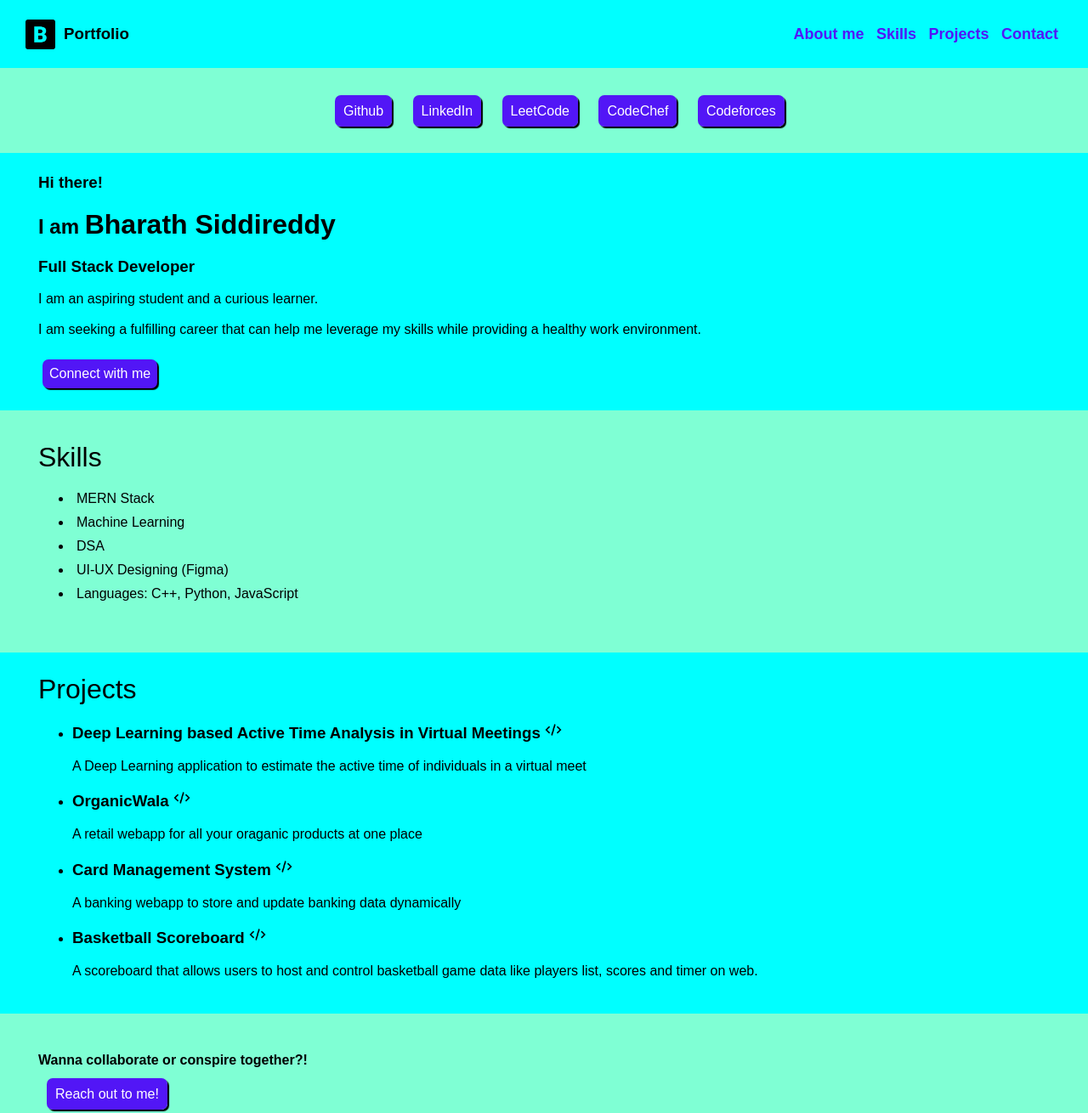
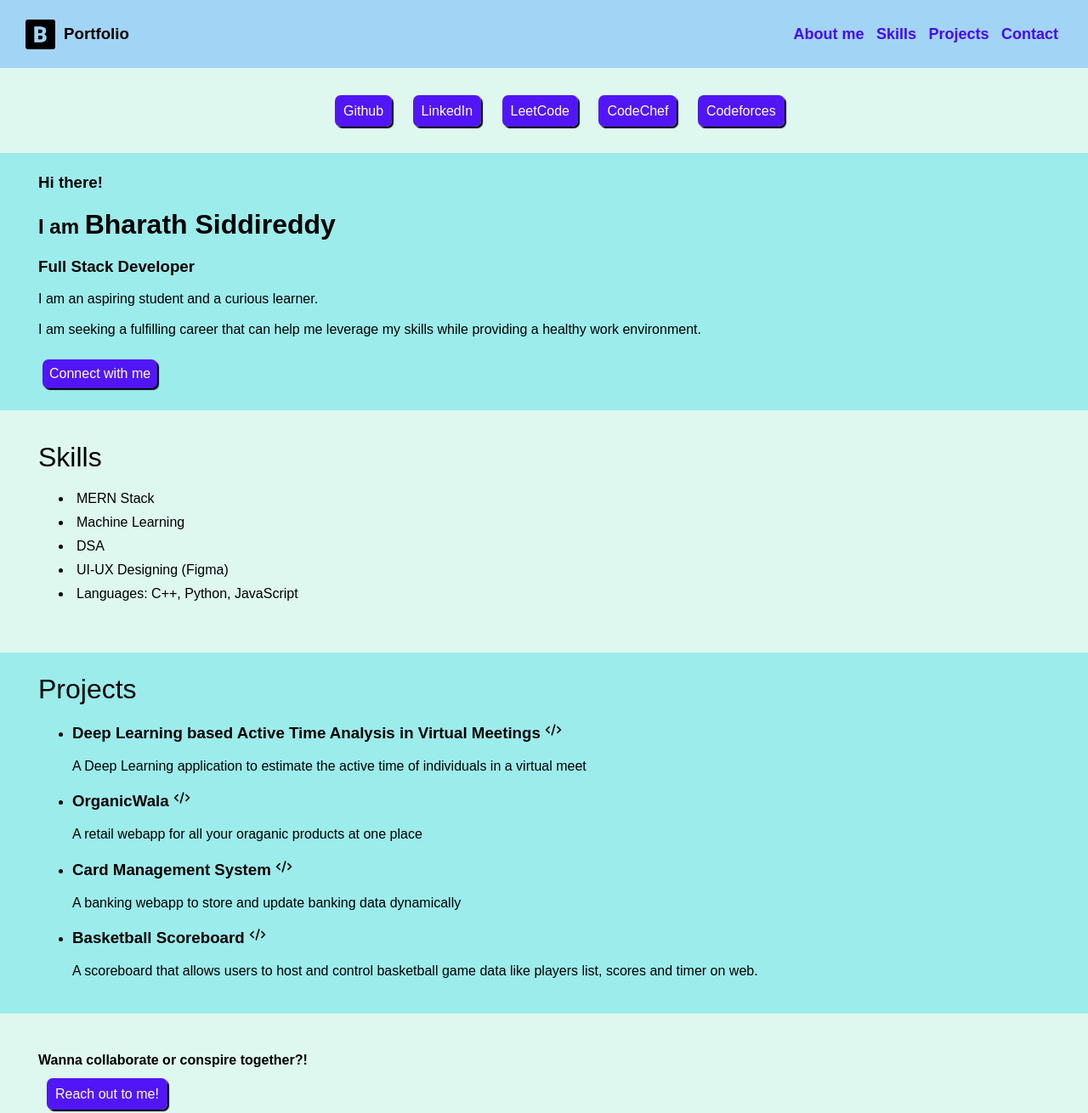
Before and after one commit to Bharath-Siddireddy/Portfolio, a plain HTML site: page index.html in a window 1280 px wide. Shown: the top 1310 px of the page at 85% size. Drawn offline with Linux system fonts and the light colour scheme.

Commit message:
styling_changes

```diff
--- a/style.css
+++ b/style.css
@@ -2,11 +2,11 @@ body{
     margin: 0;
     padding: 0;
     font-family: Arial, Helvetica, sans-serif;
-    background-color: aquamarine;
+    background-color: rgb(222, 248, 239);  /* aquamarine */
 }
 
 header {
-    background-color: aqua;
+    background-color: rgb(162, 213, 245); /* aqua; */
     width: 100vw;
     height: 60px;
     display: flex;
@@ -29,7 +29,7 @@ nav {
 }
 
 #about_me {
-    background-color: aqua;
+    background-color: rgb(156, 236, 236);
     padding: 5px 5px 70px 45px;
 }
 #skills {
@@ -41,7 +41,7 @@ nav {
 }
 #projects {
     padding: 25px 5px 25px 45px;
-    background-color: aqua;
+    background-color: rgb(156, 236, 236);
 }
 
 .project-img {
@@ -67,7 +67,7 @@ footer {
 #refs a{
     padding: 5px;
     text-decoration: none;
-    color: rgb(82, 22, 246);
+    color: rgb(71, 7, 250);
     font-size: large;
     font-weight: 550;
 }
```
